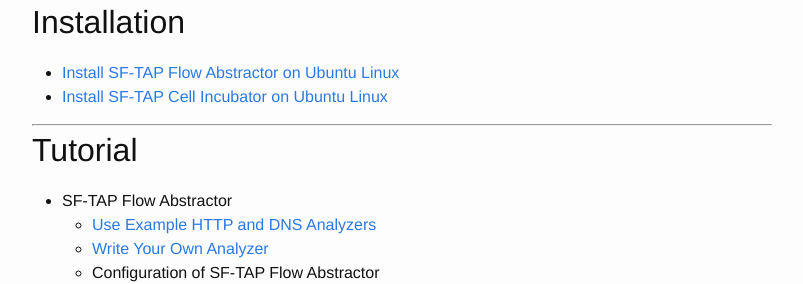
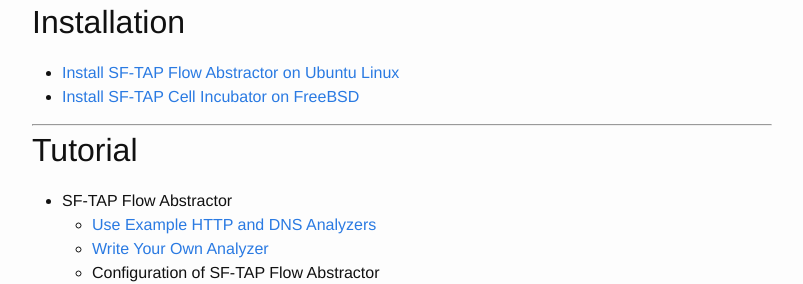
Before and after one commit to SF-TAP/SF-TAP.github.io, a Jekyll site: the page built from index.html, in a window 1280 px wide and 900 px high, scrolled down 863 px. Shown: the part 172-456 px from the top of the window, without its empty margins (238-1041 px from the left). Built offline with Jekyll 4.4.1, drawn with Linux system fonts in a browser that asks for light colours.

Commit message:
minor update

```diff
--- a/index.html
+++ b/index.html
@@ -31,7 +31,7 @@ layout: default
       <a href="installation/2015/11/21/install-flow-abstractor.html">Install SF-TAP Flow Abstractor on Ubuntu Linux</a>
     </li>
     <li>
-      <a href="installation/2015/11/21/install-cell-incubator.html">Install SF-TAP Cell Incubator on Ubuntu Linux</a>
+      <a href="installation/2015/11/21/install-cell-incubator.html">Install SF-TAP Cell Incubator on FreeBSD</a>
     </li>
   </ul>
 
```
